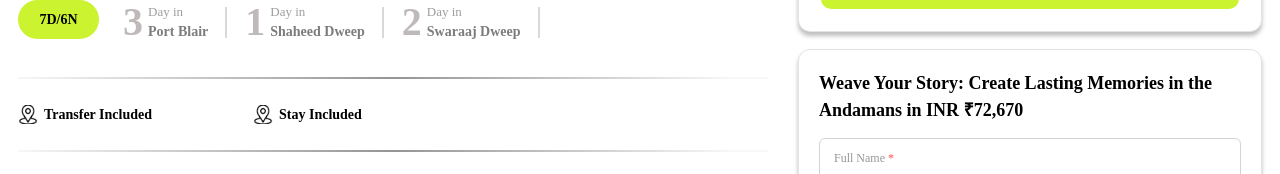
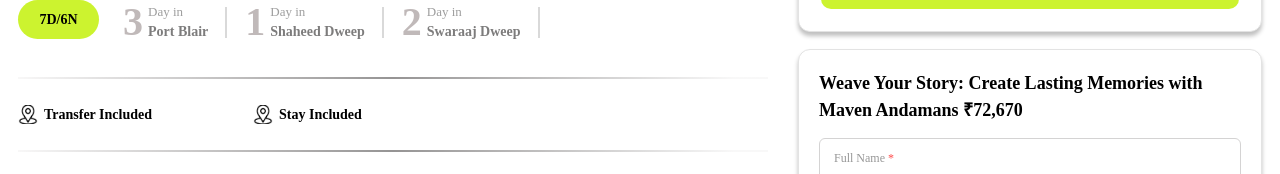
Before and after one commit to LEO0072003/mavenProject, a React (Create React App) app: page /packageDetail/1 in a window 1280 px wide. Shown: the part 733-907 px from the top of the page. Built offline with nearby package versions, Linux system fonts and the light colour scheme.

Commit message:
fix: Typo

```diff
--- a/src/Data/PackageDetail.js
+++ b/src/Data/PackageDetail.js
@@ -161,7 +161,7 @@
 
     // CLASSNAME (formdetail)
     export const RIGHTSIDECONTENT2 = {
-        heading:"Weave Your Story: Create Lasting Memories in the Andamans in INR"
+        heading:"Weave Your Story: Create Lasting Memories with Maven Andamans"
     }
 
     // ***************** RIGHT SIDE CONTENT END *************
```
